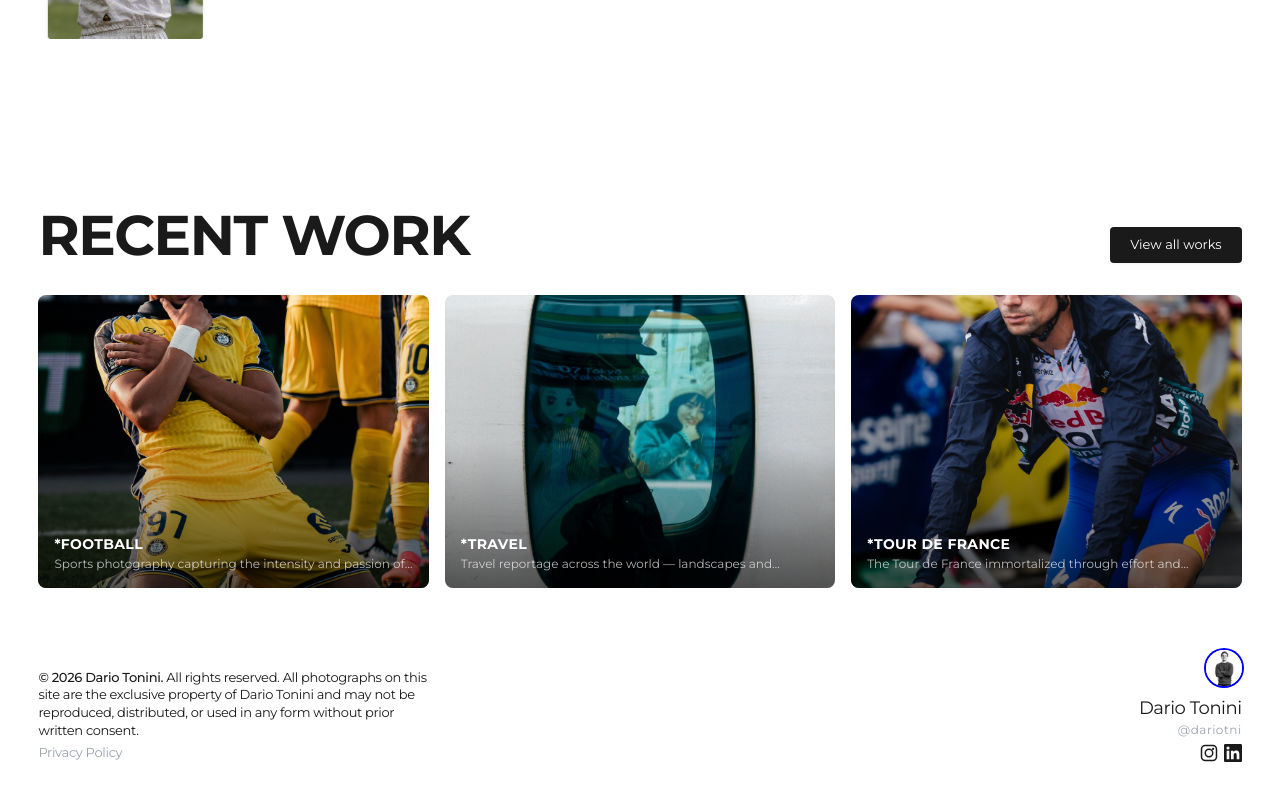
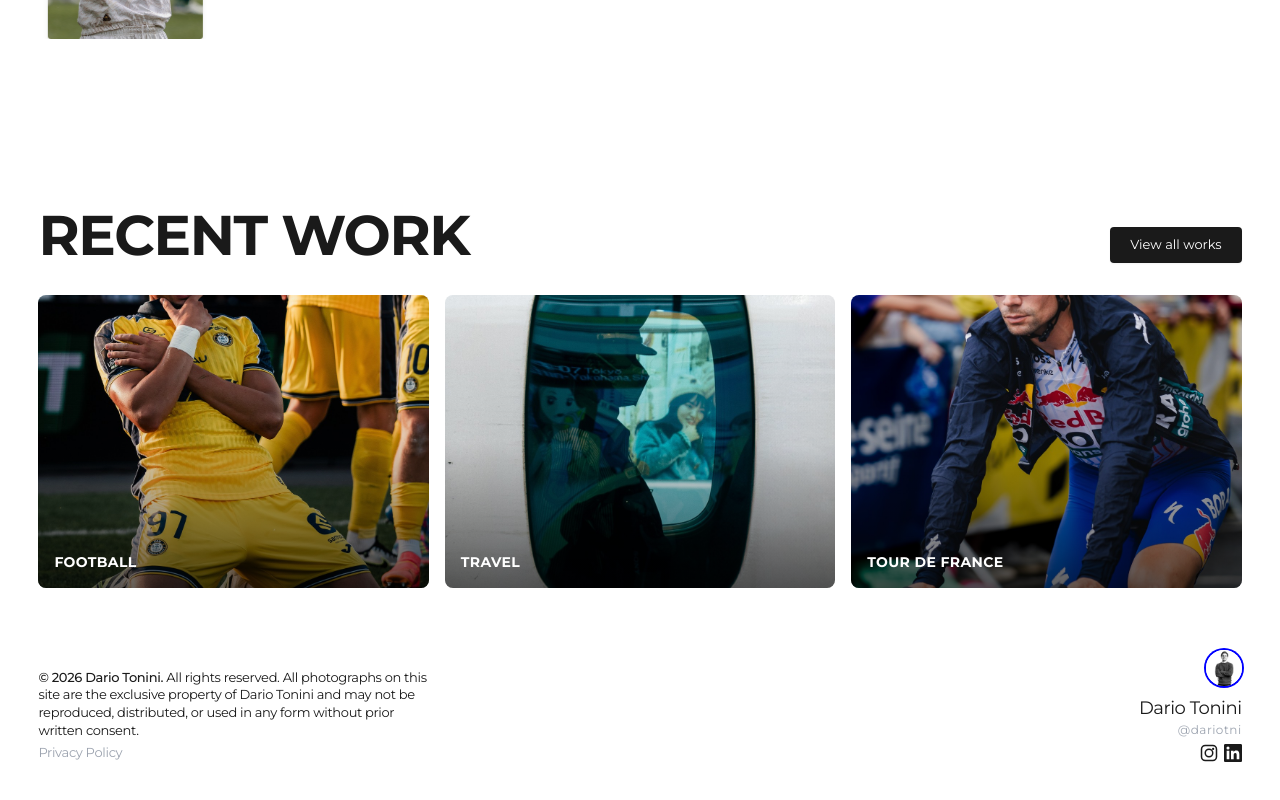
Before and after one commit to DarioClaude/Portfolio, a Next.js app: page /work/rugby in a window 1280 px wide. Shown: the part 977-1777 px from the top of the page. Built offline with nearby package versions, Linux system fonts and the light colour scheme.

Commit message:
Recent Work cards: remove * prefix and description text
https://claude.ai/code/session_01A2tq7Dr5dg2U2E8bzqdWAz

```diff
--- a/src/components/RecentWork.tsx
+++ b/src/components/RecentWork.tsx
@@ -58,10 +58,7 @@ export default function RecentWork({ currentSlug }: Props) {
             {/* Text overlay */}
             <div className="absolute bottom-0 left-0 right-0 p-4">
               <p className="text-white text-sm font-bold tracking-wide">
-                *{t(project.titleKey).toUpperCase()}
-              </p>
-              <p className="text-white/70 text-xs mt-0.5 line-clamp-1">
-                {t(project.descriptionKey)}
+                {t(project.titleKey).toUpperCase()}
               </p>
             </div>
           </Link>
```
